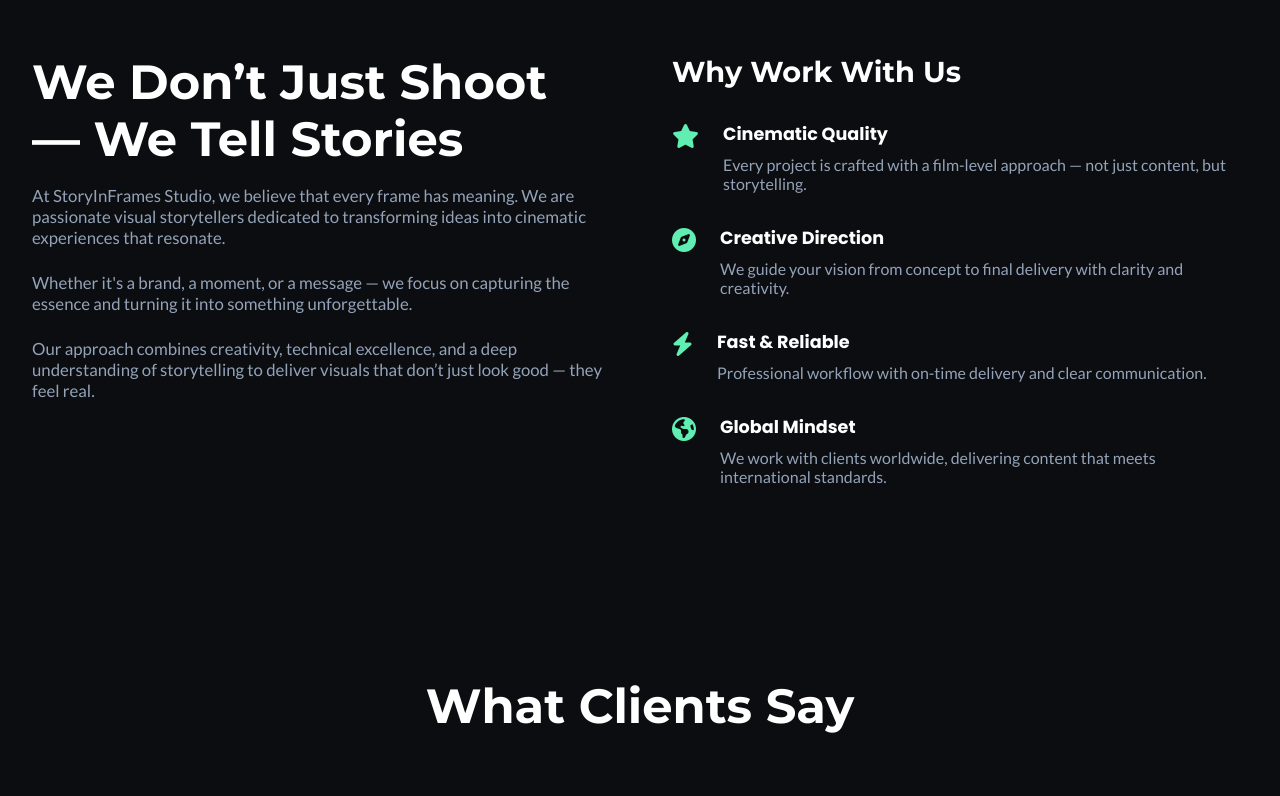
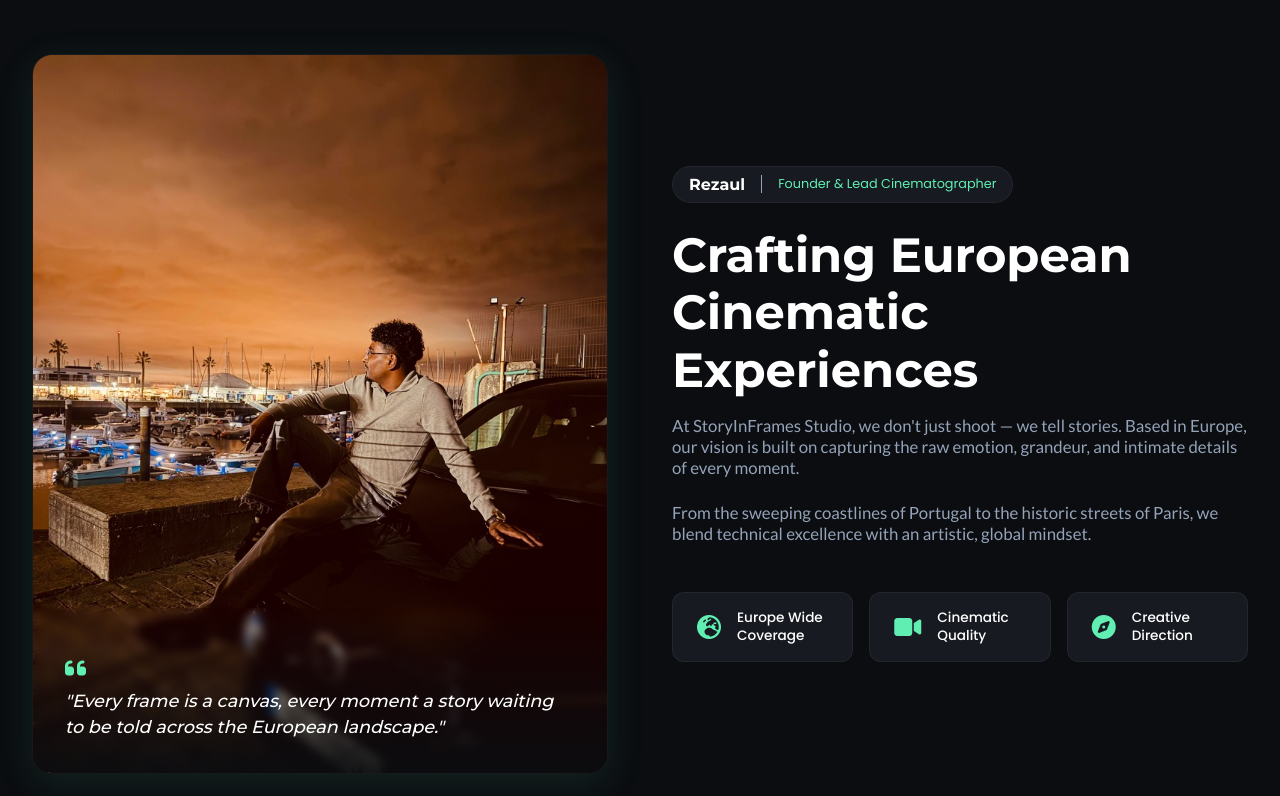
Before and after one commit to arshaonone/storyinframes.studio, a website: page public/index.html in a window 1280 px wide. Shown: the part 3640-4436 px from the top of the page. Drawn offline with Linux system fonts and the light colour scheme.

Commit message:
Update About section: Add Rezaul founder photo with quote overlay, bio, and Europe coverage highlights

```diff
--- a/public/index.html
+++ b/public/index.html
@@ -130,47 +130,39 @@
         </div>
     </section>
 
-    <!-- ABOUT & WHY US -->
+    <!-- ABOUT & FOUNDER -->
     <section class="section about" id="about">
-        <div class="about-grid">
+        <div class="about-hero-grid">
+            <div class="founder-image-card">
+                <img src="assets/owner_rezaul.jpg" alt="Rezaul - Founder" class="f-img-main">
+                <div class="f-quote-overlay">
+                    <i class="fa-solid fa-quote-left"></i>
+                    <p>"Every frame is a canvas, every moment a story waiting to be told across the European landscape."</p>
+                </div>
+            </div>
             <div class="about-text">
-                <h2 class="sec-title">We Don’t Just Shoot — We Tell Stories</h2>
-                <p>At StoryInFrames Studio, we believe that every frame has meaning. We are passionate visual storytellers dedicated to transforming ideas into cinematic experiences that resonate.</p>
-                <p>Whether it's a brand, a moment, or a message — we focus on capturing the essence and turning it into something unforgettable.</p>
-                <p>Our approach combines creativity, technical excellence, and a deep understanding of storytelling to deliver visuals that don’t just look good — they feel real.</p>
-            </div>
-            <div class="why-us">
-                <h3>Why Work With Us</h3>
-                <ul class="why-list">
-                    <li>
-                        <i class="fa-solid fa-star"></i>
-                        <div>
-                            <strong>Cinematic Quality</strong>
-                            <p>Every project is crafted with a film-level approach — not just content, but storytelling.</p>
-                        </div>
-                    </li>
-                    <li>
+                <div class="founder-badge">
+                    <span class="fb-name">Rezaul</span>
+                    <span class="fb-role">Founder & Lead Cinematographer</span>
+                </div>
+                <h2 class="sec-title">Crafting European Cinematic Experiences</h2>
+                <p>At StoryInFrames Studio, we don't just shoot — we tell stories. Based in Europe, our vision is built on capturing the raw emotion, grandeur, and intimate details of every moment.</p>
+                <p>From the sweeping coastlines of Portugal to the historic streets of Paris, we blend technical excellence with an artistic, global mindset.</p>
+
+                <div class="why-us-minimal">
+                    <div class="w-item">
+                        <i class="fa-solid fa-earth-europe"></i>
+                        <span>Europe Wide<br>Coverage</span>
+                    </div>
+                    <div class="w-item">
+                        <i class="fa-solid fa-video"></i>
+                        <span>Cinematic<br>Quality</span>
+                    </div>
+                    <div class="w-item">
                         <i class="fa-solid fa-compass"></i>
-                        <div>
-                            <strong>Creative Direction</strong>
-                            <p>We guide your vision from concept to final delivery with clarity and creativity.</p>
-                        </div>
-                    </li>
-                    <li>
-                        <i class="fa-solid fa-bolt"></i>
-                        <div>
-                            <strong>Fast & Reliable</strong>
-                            <p>Professional workflow with on-time delivery and clear communication.</p>
-                        </div>
-                    </li>
-                    <li>
-                        <i class="fa-solid fa-earth-americas"></i>
-                        <div>
-                            <strong>Global Mindset</strong>
-                            <p>We work with clients worldwide, delivering content that meets international standards.</p>
-                        </div>
-                    </li>
-                </ul>
+                        <span>Creative<br>Direction</span>
+                    </div>
+                </div>
             </div>
         </div>
     </section>
--- a/public/style.css
+++ b/public/style.css
@@ -217,14 +217,25 @@ img{max-width:100%;display:block}button{cursor:pointer;border:none;background:no
 .fi-1 { transform: rotate(-5deg); z-index: 2; }
 .fi-2 { transform: rotate(10deg) translateX(-60px) translateY(30px); z-index: 1; }
 
-/* ─── ABOUT & WHY US ─────────────────────── */
-.about-grid { display: grid; grid-template-columns: 1fr 1fr; gap: 4rem; align-items: start; }
+/* ─── ABOUT & FOUNDER ────────────────────── */
+.about-hero-grid { display: grid; grid-template-columns: 1fr 1fr; gap: 4rem; align-items: center; }
+.founder-image-card { position: relative; border-radius: var(--r-md); overflow: hidden; border: var(--border); box-shadow: var(--shadow-glow); aspect-ratio: 4/5; }
+.f-img-main { width: 100%; height: 100%; object-fit: cover; }
+.f-quote-overlay { position: absolute; bottom: 0; left: 0; width: 100%; padding: 3rem 2rem 2rem; background: linear-gradient(to top, rgba(11,13,16,0.95), transparent); backdrop-filter: blur(5px);}
+.f-quote-overlay i { font-size: 1.5rem; color: var(--accent); margin-bottom: 0.5rem; }
+.f-quote-overlay p { font-size: 1.1rem; font-style: italic; color: var(--text-main); line-height: 1.5; font-family: var(--f-head); font-weight: 500;}
+
+.founder-badge { display: inline-flex; align-items: center; gap: 1rem; margin-bottom: 1.5rem; padding: 0.5rem 1rem; background: var(--bg-card); border-radius: var(--r-pill); border: var(--border); }
+.fb-name { font-family: var(--f-head); font-weight: 700; color: var(--text-main); font-size: 1rem; }
+.fb-role { font-family: var(--f-ui); font-size: 0.8rem; color: var(--accent); border-left: 1px solid var(--text-3); padding-left: 1rem;}
+
 .about-text p { margin-bottom: 1.5rem; font-size: 1.05rem; }
-.why-us h3 { font-family: var(--f-head); font-size: 1.8rem; color: var(--text-main); margin-bottom: 2rem; }
-.why-list { display: flex; flex-direction: column; gap: 2rem; }
-.why-list li { display: flex; gap: 1.5rem; }
-.why-list i { font-size: 1.5rem; color: var(--accent); margin-top: 0.2rem; }
-.why-list strong { font-family: var(--f-ui); font-size: 1.1rem; color: var(--text-main); display: block; margin-bottom: 0.5rem; }
+
+.why-us-minimal { display: flex; gap: 1rem; margin-top: 3rem; flex-wrap: wrap; }
+.w-item { display: flex; align-items: center; gap: 1rem; background: var(--bg-card); padding: 1rem 1.5rem; border-radius: var(--r-sm); border: var(--border); transition: var(--trans); flex: 1; min-width: 150px;}
+.w-item:hover { border-color: rgba(96,238,178,0.3); transform: translateY(-3px); }
+.w-item i { font-size: 1.5rem; color: var(--accent); }
+.w-item span { font-size: 0.85rem; font-family: var(--f-ui); font-weight: 500; color: var(--text-main); line-height: 1.3; }
 
 /* ─── TESTIMONIALS ───────────────────────── */
 .t-scroll { display: flex; gap: 1.5rem; overflow-x: auto; padding-bottom: 2rem; scrollbar-width: none; }
@@ -272,7 +283,7 @@ img{max-width:100%;display:block}button{cursor:pointer;border:none;background:no
 /* ─── RESPONSIVE ─────────────────────────── */
 @media(max-width: 992px) {
   .bento-grid { grid-template-columns: 1fr; }
-  .about-grid { grid-template-columns: 1fr; gap: 3rem; }
+  .about-hero-grid { grid-template-columns: 1fr; gap: 3rem; }
   .contact-bento { grid-template-columns: 1fr; }
   .head-left { align-items: center; text-align: center; }
 }
```
